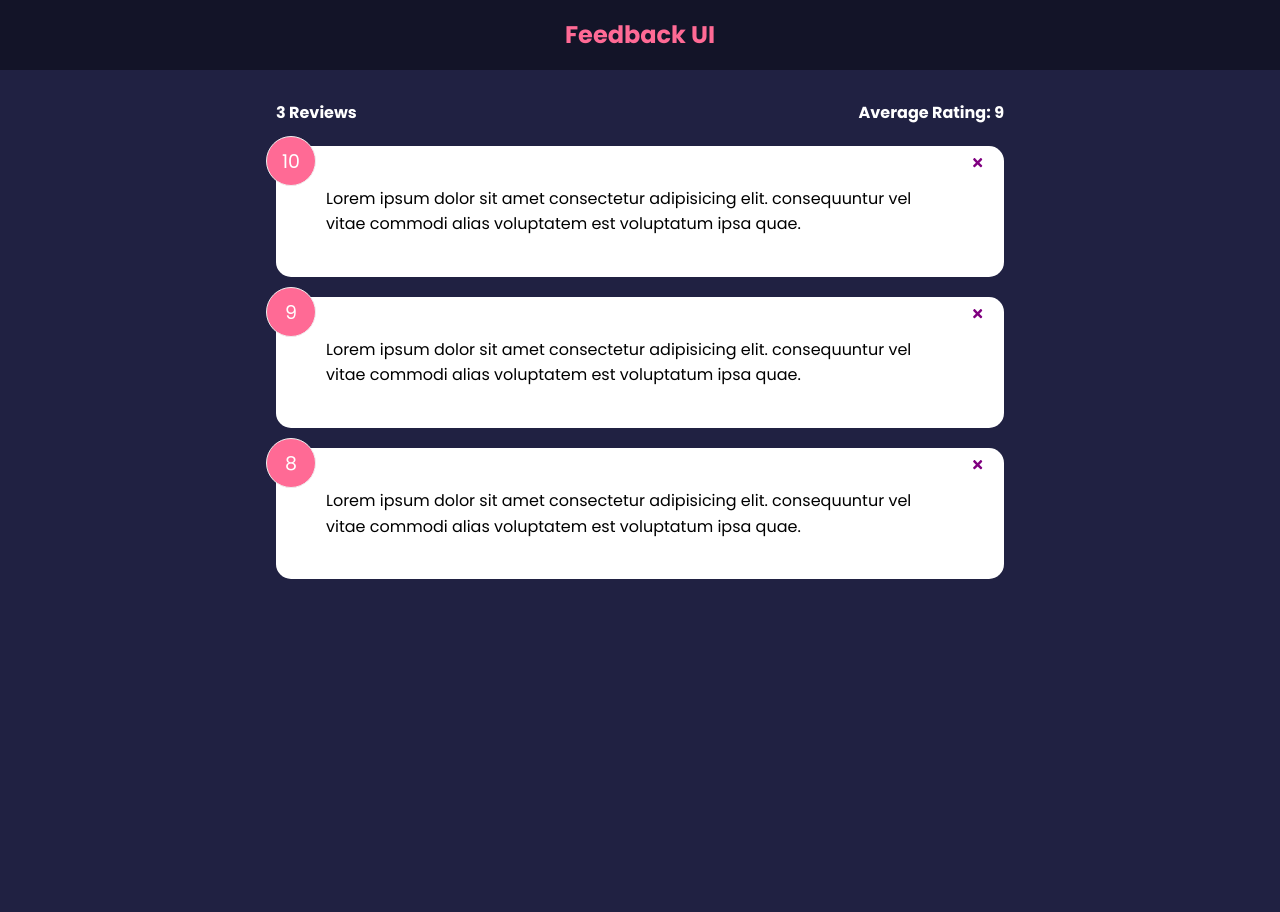
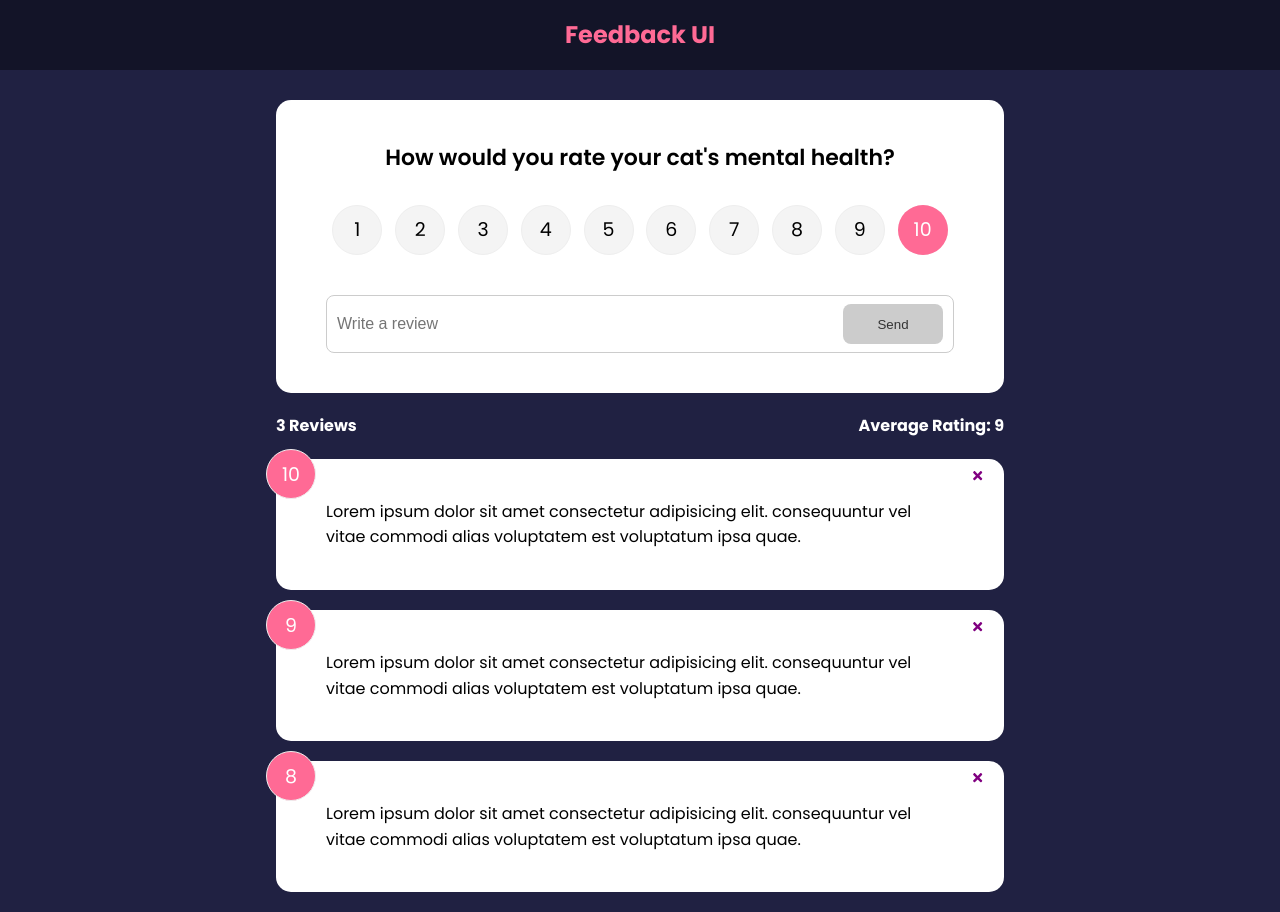
Before and after one commit to ianisout/feedback-app, a React (Create React App) app: page / in a window 1280 px wide. Before the commit the page ends 800 px from the top, so only its background shows below. Built offline with nearby package versions, Linux system fonts and the light colour scheme.

Commit message:
feat: add rating form

```diff
--- a/package.json
+++ b/package.json
@@ -10,6 +10,7 @@
     "react-dom": "^17.0.2",
     "react-icons": "^4.3.1",
     "react-scripts": "5.0.0",
+    "uuid": "^8.3.2",
     "web-vitals": "^2.1.4"
   },
   "scripts": {
--- a/src/App.js
+++ b/src/App.js
@@ -1,11 +1,18 @@
+import { v4 as uuidv4 } from 'uuid'
 import { useState } from 'react';
 import Header from './components/Header';
 import FeedbackList from './components/FeedbackList';
 import FeedbackData from './data/FeedbackData';
 import FeedbackStats from './components/FeedbackStats';
+import FeedbackForm from './components/FeedbackForm';
 
 function App() {
   const [feedback, setFeedback] = useState(FeedbackData);
+
+  const addFeedback = newFeedback => {
+    newFeedback.id = uuidv4();
+    setFeedback([newFeedback, ...feedback])
+  }
 
   const deleteFeedback = (id) => {
     if (window.confirm('Are you sure you want to delete this feedback?')) {
@@ -17,6 +24,7 @@
     <>
       <Header />
       <div className="container">
+        <FeedbackForm handleAdd={ addFeedback } />
         <FeedbackStats feedback={ feedback }/>
         <FeedbackList feedback={ feedback } handleDelete={deleteFeedback}/>
       </div>
--- /dev/null
+++ b/src/components/FeedbackForm.jsx
@@ -0,0 +1,62 @@
+import { useState } from 'react'
+import Card from './shared/Card'
+import Button from './shared/Button'
+import RatingSelect from './RatingSelect'
+
+function FeedbackForm({handleAdd}) {
+  const [text, setText] = useState('')
+  const [rating, setRating] = useState(10)
+  const [btnDisabled, setBtnDisabled] = useState(true)
+  const [message, setMessage] = useState('')
+
+  const handleTextChange = e => {
+    if(text === '') {
+      setBtnDisabled(true)
+      setMessage(null)
+    } else if(text !== '' && text.trim().length <= 10) {
+      setBtnDisabled(true)
+      setMessage('Text must be at least 10 characters')
+    } else {
+      setMessage(null)
+      setBtnDisabled(false)
+    }
+
+    setText(e.target.value)
+  }
+
+  const handleSubmit = e => {
+    e.preventDefault()
+    if(text.trim().length > 10) {
+      const newFeedback = {
+        text, //values from the text and rating states
+        rating
+      }
+
+      handleAdd(newFeedback)
+
+      setText('')
+    }
+  }
+
+  return (
+    <Card>
+      <form onSubmit={handleSubmit}>
+        <h2>How would you rate your cat's mental health?</h2>
+        <RatingSelect select={(rating) => setRating(rating)} />
+        <div className="input-group">
+          <input
+            onChange={handleTextChange}
+            type="text"
+            placeholder='Write a review'
+            value={text}
+          />
+          <Button children="Send" type="submit" isDisabled={btnDisabled}/>
+        </div>
+
+        {message && <div className='message'>{message}</div>}
+      </form>
+    </Card>
+  )
+}
+
+export default FeedbackForm
--- a/src/components/FeedbackList.jsx
+++ b/src/components/FeedbackList.jsx
@@ -18,7 +18,7 @@
 FeedbackList.propTypes = {
   feedback: PropTypes.arrayOf(
     PropTypes.shape({
-      id: PropTypes.number.isRequired,
+      id: PropTypes.string.isRequired,
       text: PropTypes.string.isRequired,
       rating: PropTypes.number.isRequired,
     })
--- /dev/null
+++ b/src/components/RatingSelect.jsx
@@ -0,0 +1,32 @@
+import {useState} from 'react'
+
+function RatingSelect({select}) {
+  const [selected, setSelected] = useState(10)
+
+  const handleChange = (e) => {
+    setSelected(+e.currentTarget.value)
+    select(+e.currentTarget.value)
+  }
+
+  return (
+    <div>
+      <ul className='rating'>
+      {Array.from({ length: 10 }, (_, i) => (
+        <li key={`rating-${i + 1}`}>
+          <input
+            type='radio'
+            id={`num${i + 1}`}
+            name='rating'
+            value={i + 1}
+            onChange={handleChange}
+            checked={selected === i + 1}
+          />
+          <label htmlFor={`num${i + 1}`}>{i + 1}</label>
+        </li>
+      ))}
+    </ul>
+    </div>
+  )
+}
+
+export default RatingSelect
--- a/src/data/FeedbackData.js
+++ b/src/data/FeedbackData.js
@@ -1,16 +1,16 @@
 const FeedbackData = [
   {
-    id: 1,
+    id: 'asd1',
     rating: 10,
     text: 'Lorem ipsum dolor sit amet consectetur adipisicing elit. consequuntur vel vitae commodi alias voluptatem est voluptatum ipsa quae.',
   },
   {
-    id: 2,
+    id: 'asd12',
     rating: 9,
     text: 'Lorem ipsum dolor sit amet consectetur adipisicing elit. consequuntur vel vitae commodi alias voluptatem est voluptatum ipsa quae.',
   },
   {
-    id: 3,
+    id: 'asd13',
     rating: 8,
     text: 'Lorem ipsum dolor sit amet consectetur adipisicing elit. consequuntur vel vitae commodi alias voluptatem est voluptatum ipsa quae.',
   },
```
